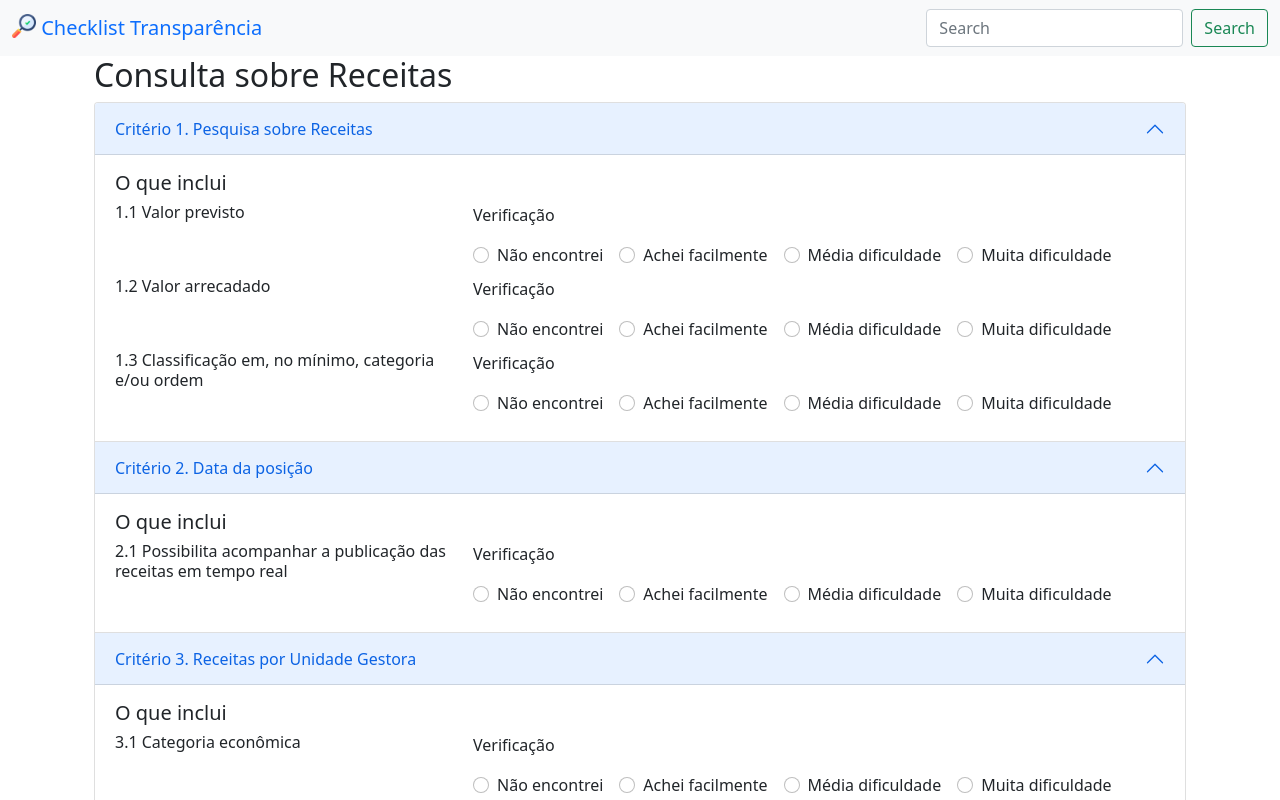
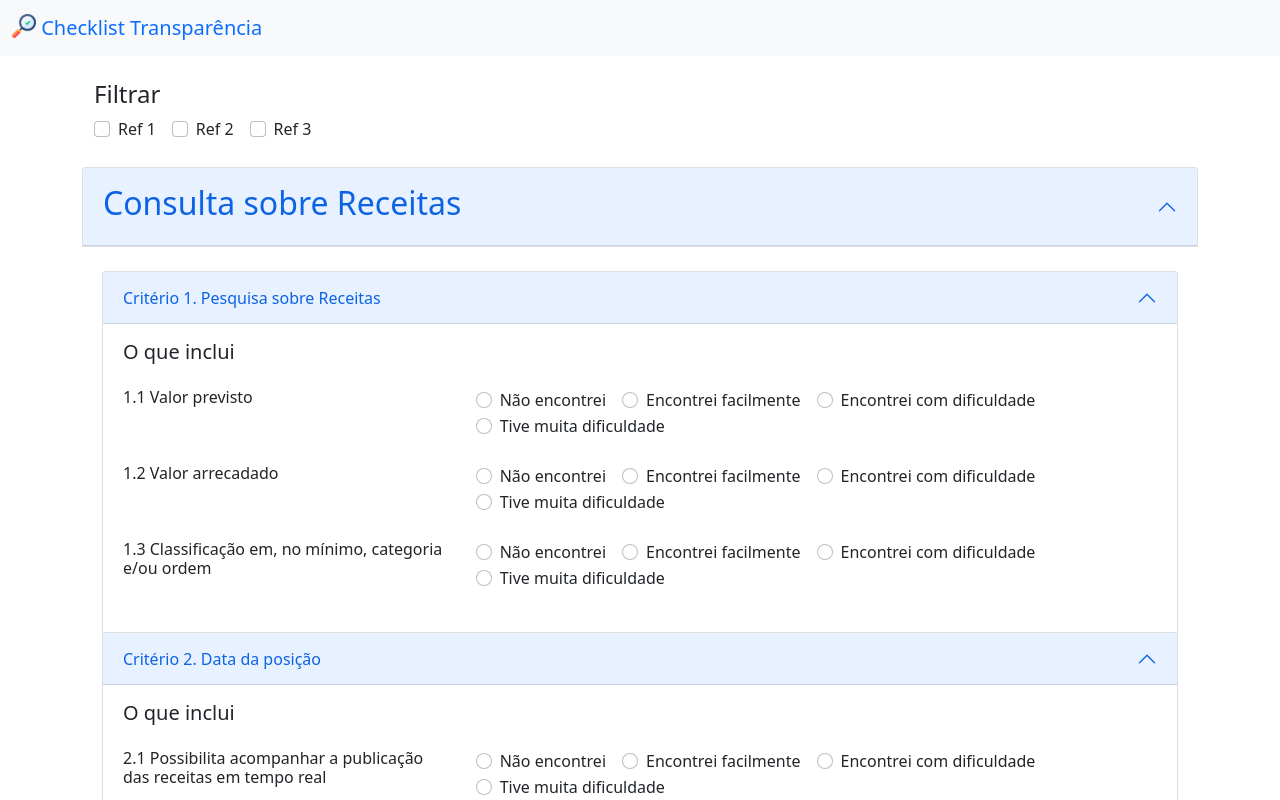
Before and after one commit to flaviabernardini/edgaNiteroi, an Angular app: page / in a window 1280 px wide. Shown: the top 800 px of the page. Built offline with nearby package versions, Linux system fonts and the light colour scheme.

Commit message:
Added criteria filter

```diff
--- a/src/app/app.component.html
+++ b/src/app/app.component.html
@@ -9,10 +9,10 @@
         Checklist Transparência
       </a>
 
-      <form class="d-flex" role="search">
+      <!-- <form class="d-flex" role="search">
         <input class="form-control me-2" type="search" placeholder="Search" aria-label="Search">
         <button class="btn btn-outline-success" type="submit">Search</button>
-      </form>
+      </form> -->
     </div>
   </nav>
 
--- a/src/app/app.module.ts
+++ b/src/app/app.module.ts
@@ -4,11 +4,13 @@ import { BrowserModule } from '@angular/platform-browser';
 import { AppRoutingModule } from './app-routing.module';
 import { AppComponent } from './app.component';
 import { CriteriaTableComponent } from './criteria-table/criteria-table.component';
+import { CriteriaFilterComponent } from './criteria-filter/criteria-filter.component';
 
 @NgModule({
   declarations: [
     AppComponent,
-    CriteriaTableComponent
+    CriteriaTableComponent,
+    CriteriaFilterComponent
   ],
   imports: [
     BrowserModule,
--- /dev/null
+++ b/src/app/criteria-filter/criteria-filter.component.html
@@ -0,0 +1,17 @@
+<div class="container my-4">
+  <h4>Filtrar</h4>
+  <form action="submit" class="ml-2">
+    <div class="form-check form-check-inline">
+      <input class="form-check-input" type="checkbox" id="inlineCheckbox1" value="option1">
+      <label class="form-check-label" for="inlineCheckbox1">Ref 1</label>
+    </div>
+    <div class="form-check form-check-inline">
+      <input class="form-check-input" type="checkbox" id="inlineCheckbox2" value="option2">
+      <label class="form-check-label" for="inlineCheckbox2">Ref 2</label>
+    </div>
+    <div class="form-check form-check-inline">
+      <input class="form-check-input" type="checkbox" id="inlineCheckbox3" value="option3">
+      <label class="form-check-label" for="inlineCheckbox3">Ref 3</label>
+    </div>
+  </form>
+</div>
--- /dev/null
+++ b/src/app/criteria-filter/criteria-filter.component.ts
@@ -0,0 +1,15 @@
+import { Component, OnInit } from '@angular/core';
+
+@Component({
+  selector: 'app-criteria-filter',
+  templateUrl: './criteria-filter.component.html',
+  styleUrls: ['./criteria-filter.component.scss']
+})
+export class CriteriaFilterComponent implements OnInit {
+
+  constructor() { }
+
+  ngOnInit(): void {
+  }
+
+}
--- a/src/app/criteria-table/criteria-table.component.html
+++ b/src/app/criteria-table/criteria-table.component.html
@@ -1,9 +1,16 @@
 <div class="container">
-  <div *ngFor="let topic of Rules; let topicId = index" class="container">
-    <h2>
+  <app-criteria-filter></app-criteria-filter>
+  <div *ngFor="let topic of rules; let topicId = index" class="accordion">
+    <div class="accordion-item">
+      <button class="accordion-button" type="button" data-bs-toggle="collapse" attr.data-bs-target="#topic{{topicId}}-collapse" attr.aria-expanded="true" attr.aria-controls="topic{{topicId}}-collapse">
+        <h2 lass="accordion-button" type="button" data-bs-toggle="collapse" attr.data-bs-target="#topic{{topicId}}-collapse" attr.aria-expanded="true" attr.aria-controls="topic{{topicId}}-collapse">
           {{topic.topic}}
         </h2>
-    <div class="accordion" id="accordion{{topicId}}">
+      </button>
+    </div>
+    <div id="topic{{topicId}}-collapse" class="accordion-collapse collapse show" attr.aria-labelledby="accordion{{topicId}}-heading">
+      <div class="accordion-body">
+        <div class="accordion my-2" id="accordion{{topicId}}">
           <div *ngFor="let criteria of topic.criterias; let i = index" class="accordion-item">
             <h4 class="accordion-header" id="accordion{{topicId}}-heading{{i}}">
               <button class="accordion-button" type="button" data-bs-toggle="collapse" attr.data-bs-target="#accordion{{topicId}}-collapse{{i}}" attr.aria-expanded="true" attr.aria-controls="accordion{{topicId}}-collapse{{i}}">
@@ -14,12 +21,11 @@
             <div id="accordion{{topicId}}-collapse{{i}}" class="accordion-collapse collapse show" attr.aria-labelledby="accordion{{topicId}}-heading{{i}}">
               <div class="accordion-body">
                 <h5>O que inclui</h5>
-            <div class="row my-2" *ngFor="let subcriteria of criteria.subcriterias; let j =index">
+                <div class="row my-4" *ngFor="let subcriteria of criteria.subcriterias; let j =index">
                   <div class="col col-4">
                     <h6>{{i + 1}}.{{j + 1}} {{subcriteria.subcriteria_title}}</h6>
                   </div>
                   <div class="col col-8">
-                <p>Verificação</p>
                     <div class="form-check form-check-inline">
                       <input
                         class="form-check-input"
@@ -47,7 +53,7 @@
                         class="form-check-label"
                         for="verificationRating_{{i+1}}_{{j+1}}1"
                       >
-                    Achei facilmente
+                        Encontrei facilmente
                       </label>
                     </div>
                     <div class="form-check form-check-inline">
@@ -62,7 +68,7 @@
                         class="form-check-label"
                         for="verificationRating_{{i+1}}_{{j+1}}2"
                       >
-                    Média dificuldade
+                        Encontrei com dificuldade
                       </label>
                     </div>
                     <div class="form-check form-check-inline">
@@ -77,7 +83,7 @@
                         class="form-check-label"
                         for="verificationRating_{{i+1}}_{{j+1}}3"
                       >
-                    Muita dificuldade
+                      Tive muita dificuldade
                       </label>
                     </div>
                   </div>
@@ -88,3 +94,5 @@
         </div>
       </div>
     </div>
+  </div>
+</div>
--- a/src/app/criteria-table/criteria-table.component.ts
+++ b/src/app/criteria-table/criteria-table.component.ts
@@ -1,5 +1,5 @@
 import { Component, OnInit } from '@angular/core';
-import { Topic, Criteria, SubCriteria } from '../models/rules.models';
+import { Topic, Criteria } from '../models/rules.models';
 import Rules from "src/rules.json";
 
 @Component({
@@ -8,7 +8,7 @@ import Rules from "src/rules.json";
   styleUrls: ['./criteria-table.component.scss']
 })
 export class CriteriaTableComponent implements OnInit {
-  Rules: Topic[] = Rules as Topic[];
+  rules: Topic[] = Rules as Topic[];
   constructor() { }
 
   ngOnInit(): void {
--- /dev/null
+++ b/src/references.json
@@ -0,0 +1,6 @@
+[
+  {"id": 1, "name": "Guia de implantação de Portal da Transparência"},
+  {"id": 2, "name": "Guia de Requisitos e Boas Práticas para Construção de Portais de Transparência Municipais"},
+  {"id": 3, "name": "Acesso à Informação Pública: Uma introdução à Lei no 12.527, de 18 de novembro de 2011"},
+  {"id": 4, "name": "Mapa Brasil Transparente"}
+]
```
Also changed, not shown: src/app/rules/rules.service.ts (added, +30 -0 lines), src/app/criteria-filter/criteria-filter.component.scss (added), 2 other files (tests, documents, lock files or other folders). Lines whose indentation alone changed are shown as unchanged.
